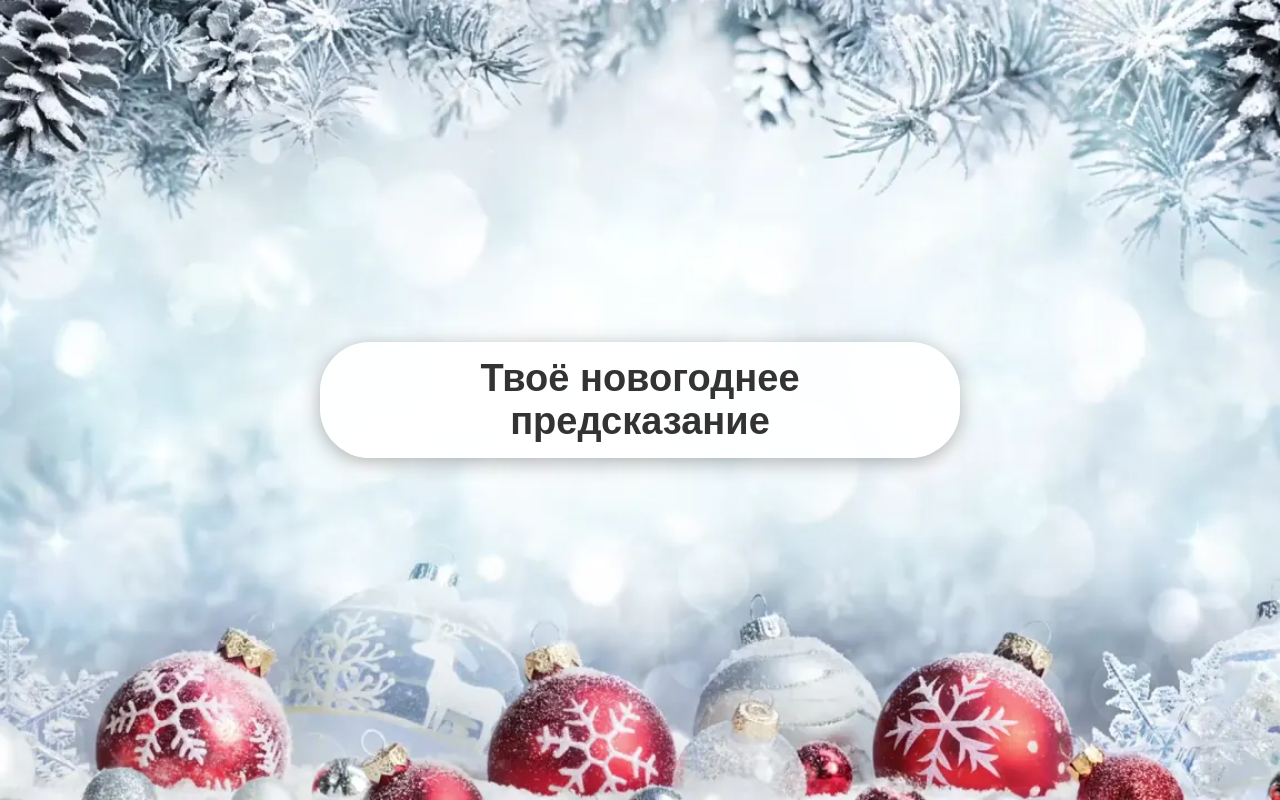
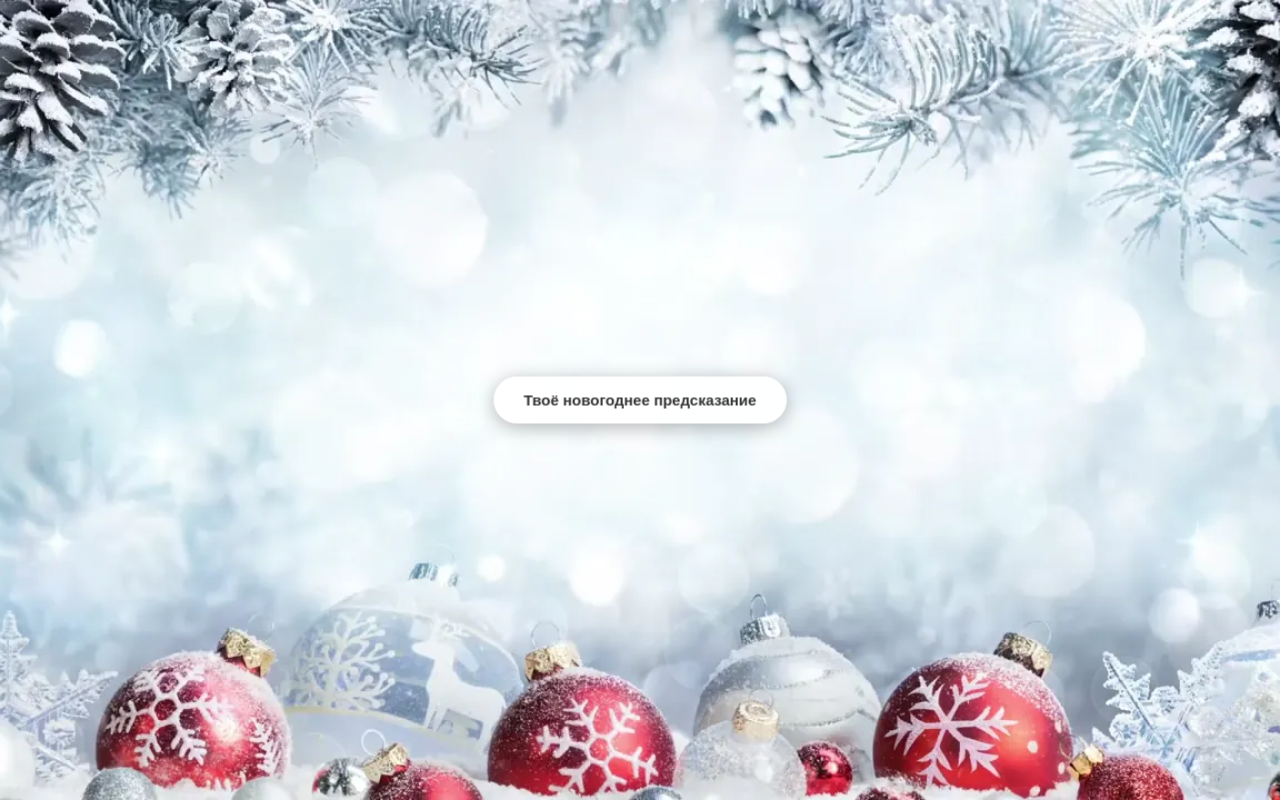
Before and after one commit to predskazanie/predskazanie.github.io, a plain HTML site: page index.html in a window 1280 px wide. Drawn offline with Linux system fonts and the light colour scheme.

Commit message:
Update index.html

```diff
--- a/index.html
+++ b/index.html
@@ -84,6 +84,12 @@
             box-shadow: 0 4px 20px rgba(0, 0, 0, 0.3);
             transition: all 0.2s ease;
             backdrop-filter: blur(10px);
+        }
+
+		 @media (min-width: 950px) {
+                .btn {
+                    font-size: 15px;
+                }
         }
 
         .btn:hover {
```
